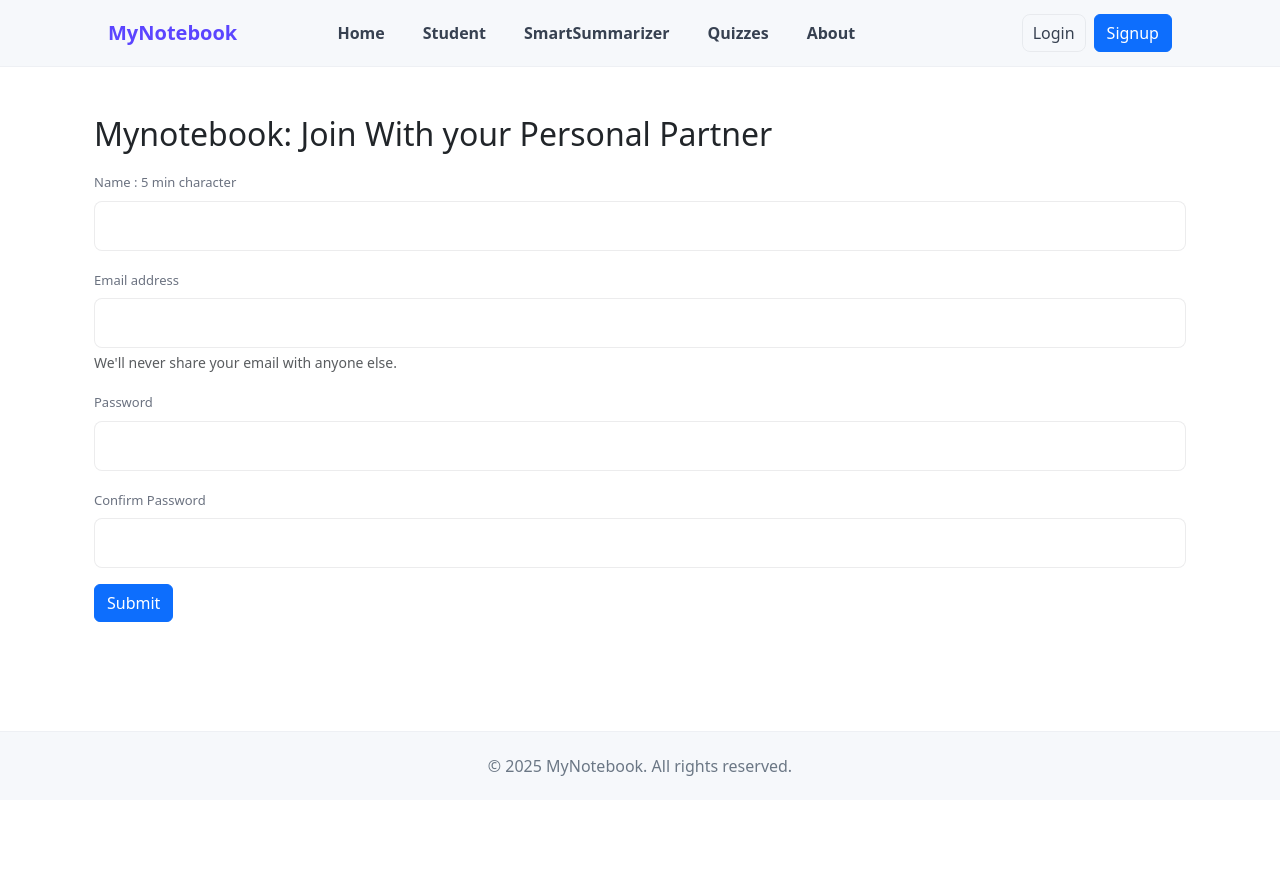
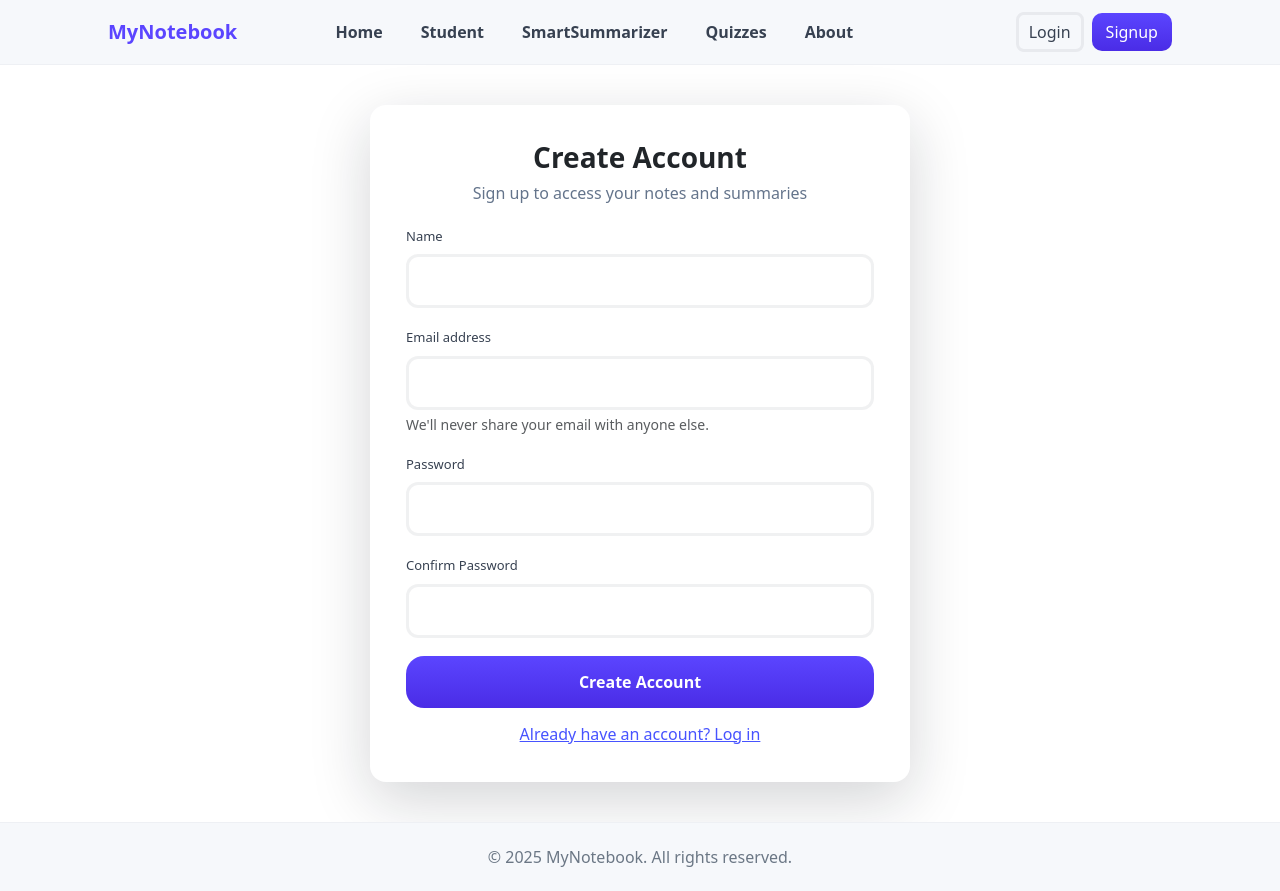
Before and after one commit to haribalji/mynotes1, a React (Create React App) app: page /signup in a window 1280 px wide. Before the commit the page ends 800 px from the top, so only its background shows below. Built offline with nearby package versions, Linux system fonts and the light colour scheme.

Commit message:
after styling sign up page

```diff
--- a/src/components/Navbar.js
+++ b/src/components/Navbar.js
@@ -131,14 +131,14 @@ const Navbar = () => {
           ) : (
             <>
               <Link
-                className="btn btn-outline"
+                className="btn-outline"
                 to="/login"
                 onClick={handleNavCollapse}
               >
                 Login
               </Link>
               <Link
-                className="btn btn-primary"
+                className="btn-logout"
                 to="/signup"
                 onClick={handleNavCollapse}
               >
--- a/src/components/Signup.js
+++ b/src/components/Signup.js
@@ -1,70 +1,124 @@
-import React,{useState} from 'react'
-import { useNavigate } from 'react-router-dom';
+import React, { useState } from "react";
+import { useNavigate } from "react-router-dom";
+import "../styles/Signup.css";
 
 const Signup = (props) => {
   const navigate = useNavigate();
 
-    const [credentials, setcredentials] = useState({name:"" ,email:"",password:"" , cpassword:""});
-    const handlesubmit=async(e)=>{
+  const [credentials, setcredentials] = useState({
+    name: "",
+    email: "",
+    password: "",
+    cpassword: "",
+  });
+  const handlesubmit = async (e) => {
     e.preventDefault();
-      console.log(e.target.email.value)//there the "email" it is the name of the  field
-    //   fetch("http://localhost:5000/api/auth/login")
+    // send create user request
     const response = await fetch(`http://localhost:5000/api/auth/createuser`, {
       method: "POST",
       headers: {
         "Content-Type": "application/json",
       },
-        body: JSON.stringify({name:credentials.name,email:credentials.email,password:credentials.password}),
+      body: JSON.stringify({
+        name: credentials.name,
+        email: credentials.email,
+        password: credentials.password,
+      }),
     });
-      const json =await response.json();
-   console.log(json);
-   if(json.success){
-// when the login is suceess then store the token in local storage
-// localStorage.setItem("token",json.authutoken);
-localStorage.setItem("token",json.authutoken);
-console.log(localStorage.getItem("token"))
+    const json = await response.json();
+    if (json.success) {
+      localStorage.setItem("token", json.authutoken);
       navigate("/home");
-    props.showAlert(" Account Created Successfully  ","success")
-// eyJhbGciOiJIUzI1NiIsInR5cCI6IkpXVCJ9.eyJpZCI6IjY3NTdkNGNhMjk5MmMxMjQ3YmE2NGI3YSIsImlhdCI6MTczMzgwOTM1NH0.ik4E5WkAaXukHj-72sJejYTdkabJ7ibOBDui2TGo0nA
+      props.showAlert("Account Created Successfully", "success");
+    } else {
+      props.showAlert("Invalid credentials", "danger");
     }
-   else{
-    props.showAlert("Invalid credentials","danger")
-   }
-    }
+  };
 
-    const onchange=(e)=>{
+  const onchange = (e) => {
     setcredentials({
-    ...credentials ,[e.target.name]:e.target.value
-})
-
-    }
+      ...credentials,
+      [e.target.name]: e.target.value,
+    });
+  };
   return (
-    <div className='container mt-5'>
-      <h2> Mynotebook:  Join With your Personal Partner</h2>
+    <div className="signup-wrapper">
+      <div className="signup-card">
+        <h2 className="signup-title">Create Account</h2>
+        <div className="signup-sub">
+          Sign up to access your notes and summaries
+        </div>
 
         <form onSubmit={handlesubmit}>
           <div className="mb-3 mt-3">
-    <label htmlFor="name" className="form-label">Name : 5 min character</label>
-    <input type="text" className="form-control" name="name" id="name"   onChange={onchange}/>
+            <label htmlFor="name" className="form-label">
+              Name
+            </label>
+            <input
+              type="text"
+              className="form-control"
+              name="name"
+              id="name"
+              onChange={onchange}
+            />
           </div>
           <div className="mb-3">
-    <label htmlFor="email" className="form-label">Email address</label>
-    <input type="email" className="form-control"   name="email"  id="email" aria-describedby="emailHelp" onChange={onchange} required/>
-    <div id="emailHelp" className="form-text">We'll never share your email with anyone else.</div>
+            <label htmlFor="email" className="form-label">
+              Email address
+            </label>
+            <input
+              type="email"
+              className="form-control"
+              name="email"
+              id="email"
+              aria-describedby="emailHelp"
+              onChange={onchange}
+              required
+            />
+            <div id="emailHelp" className="form-text">
+              We'll never share your email with anyone else.
+            </div>
           </div>
           <div className="mb-3">
-    <label htmlFor="password" className="form-label">Password</label>
-    <input type="password" className="form-control"  name="password" id="password" onChange={onchange} minLength={6} required/>
+            <label htmlFor="password" className="form-label">
+              Password
+            </label>
+            <input
+              type="password"
+              className="form-control"
+              name="password"
+              id="password"
+              onChange={onchange}
+              minLength={6}
+              required
+            />
           </div>
           <div className="mb-3">
-    <label htmlFor="cpassword" className="form-label">Confirm Password</label>
-    <input type="password" className="form-control"  name="cpassword" id="cpassword" onChange={onchange}minLength={6} required/>
+            <label htmlFor="cpassword" className="form-label">
+              Confirm Password
+            </label>
+            <input
+              type="password"
+              className="form-control"
+              name="cpassword"
+              id="cpassword"
+              onChange={onchange}
+              minLength={6}
+              required
+            />
           </div>
 
-  <button type="submit" className="btn btn-primary">Submit</button>
+            <button type="submit" className="create-btn">
+              Create Account
+            </button>
         </form>
+
+        <a className="login-link" href="/login">
+          Already have an account? Log in
+        </a>
       </div>
-  )
-}
+    </div>
+  );
+};
 
-export default Signup
+export default Signup;
--- a/src/styles/Layout.css
+++ b/src/styles/Layout.css
@@ -68,11 +68,12 @@
   border-radius: 10px;
   border: none;
   cursor: pointer;
+  text-decoration: none;
 }
 
 .btn-outline {
   background: transparent;
-  border: 1px solid rgba(15, 23, 36, 0.06);
+  border: 3px solid rgba(15, 23, 36, 0.06);
   color: #374151;
   padding: 6px 10px;
   border-radius: 8px;
--- /dev/null
+++ b/src/styles/Signup.css
@@ -0,0 +1,61 @@
+/* Signup page styles matching the provided screenshot */
+.signup-wrapper {
+  min-height: calc(100vh - 80px);
+  display: flex;
+  align-items: center;
+  justify-content: center;
+  padding: 40px 20px;
+}
+.signup-card {
+  width: 540px;
+  background: var(--card-bg, #fff);
+  border-radius: 16px;
+  padding: 36px;
+  box-shadow: var(--card-shadow-strong, 0 18px 60px rgba(15, 23, 36, 0.18));
+}
+.signup-title {
+  font-size: 28px;
+  font-weight: 700;
+  text-align: center;
+  margin-bottom: 6px;
+}
+.signup-sub {
+  text-align: center;
+  color: #64748b;
+  margin-bottom: 18px;
+}
+.form-label {
+  font-size: 13px;
+  color: #374151;
+}
+.form-control {
+  border-radius: 12px;
+  padding: 12px 14px;
+  border: 3px solid rgba(15, 23, 36, 0.06);
+}
+.create-btn {
+  margin-top: 18px;
+  background: linear-gradient(180deg, #5b45ff, #4a2ce6);
+  color: white;
+  border: none;
+  padding: 14px;
+  border-radius: 18px;
+  display: block;
+  width: 100%;
+  box-sizing: border-box;
+  font-weight: 600;
+}
+
+.login-link {
+  display: block;
+  text-align: center;
+  margin-top: 14px;
+  color: #4753ff;
+}
+
+@media (max-width: 600px) {
+  .signup-card {
+    width: 92%;
+    padding: 20px;
+  }
+}
```
Lines whose indentation alone changed are shown as unchanged.
